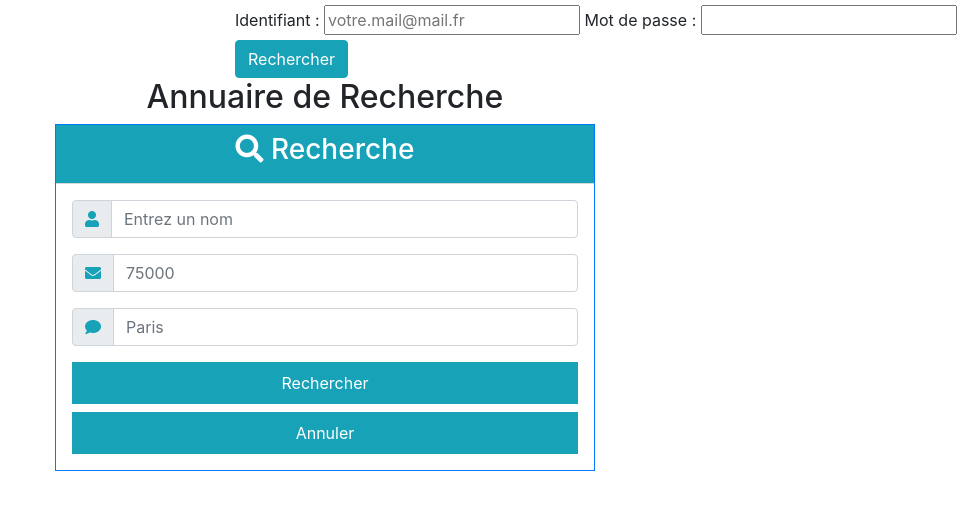
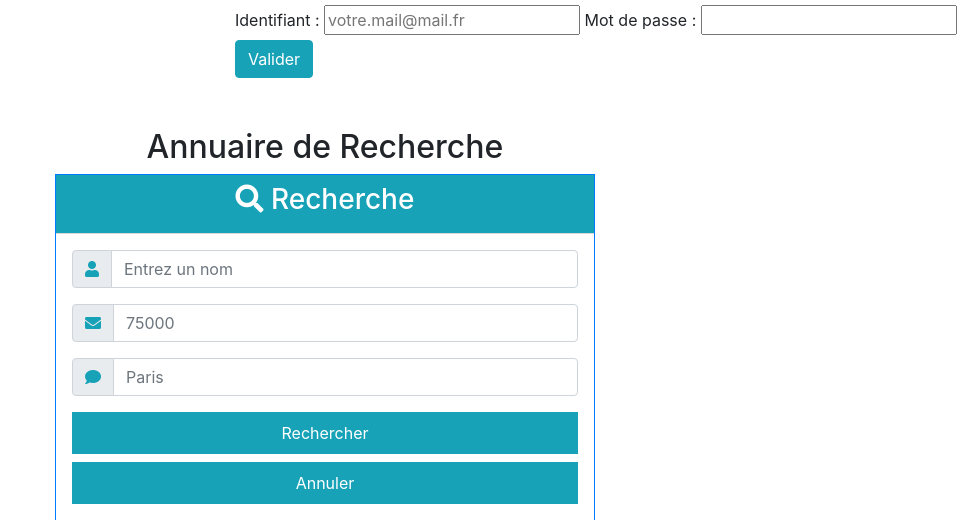
Before and after one commit to arnaudhus2019/annuaire, a PHP site: page / in a window 1280 px wide. Shown: the top 520 px of the page, without its empty margins (315-1280 px from the left). Run offline with PHP 8.4, Linux system fonts and the light colour scheme; some libraries are stand-ins or nearby versions.

Commit message:
correction des fichiers

```diff
--- a/index.php
+++ b/index.php
@@ -14,7 +14,6 @@
           <h2 class="text-center">Annuaire de Recherche</h2>
 	         <div class="row justify-content-center">
 		         <div class="col-12 col-md-8 col-lg-6 pb-5">
-                  <!--Form with header-->
               <form action="" method="post">
                <div class="card border-primary rounded-0">
                 <div class="card-header p-0">
@@ -23,8 +22,6 @@
                  </div>
                 </div>
                 <div class="card-body p-3">
-
-                                <!--Body-->
                  <div class="form-group">
                   <div class="input-group mb-2">
                    <div class="input-group-prepend">
@@ -41,7 +38,6 @@
                     <input type="text" class="form-control" id="name" name="cp" placeholder="75000">
                    </div>
                   </div>
-
                   <div class="form-group">
                    <div class="input-group mb-2">
                     <div class="input-group-prepend">
@@ -50,18 +46,13 @@
                     <input type="text" class="form-control" placeholder="Paris"></textarea>
                    </div>
                    </div>
-
                    <div class="text-center">
                     <input type="submit" value="Rechercher" class="btn btn-info btn-block rounded-0 py-2">
-                                    <input type="submit" value="Annuler" class="btn btn-info btn-block rounded-0 py-2">
+                    <input type="reset" value="Annuler" class="btn btn-info btn-block rounded-0 py-2">
                    </div>
                 </div>
-
                 </div>
               </form>
-                    <!--Form with header-->
-
-
         </div>
        </div>
      </div>
--- a/login.php
+++ b/login.php
@@ -18,7 +18,7 @@
           <input type="text" id="login" name="login" size="20" placeholder="votre.mail@mail.fr">
           <label for="password">Mot de passe : </label>
           <input type="text" id="password" name="password">
-          <input type="submit" value="Rechercher" class="btn btn-info">
+          <input type="submit" value="Valider" class="btn btn-info">
         </div>
       </form>
     </body>
--- a/style.css
+++ b/style.css
@@ -1,5 +1,4 @@
 .form-search {
-    margin-top: 50px;
     margin-left: auto;
     margin-right: auto;
     width: 20em
@@ -8,5 +7,6 @@
   margin-top:5px;
   margin-left:550px;
   margin-right: auto;
+  margin-bottom: 50px;
   width: auto;
 }
```
Lines whose indentation alone changed are shown as unchanged.
